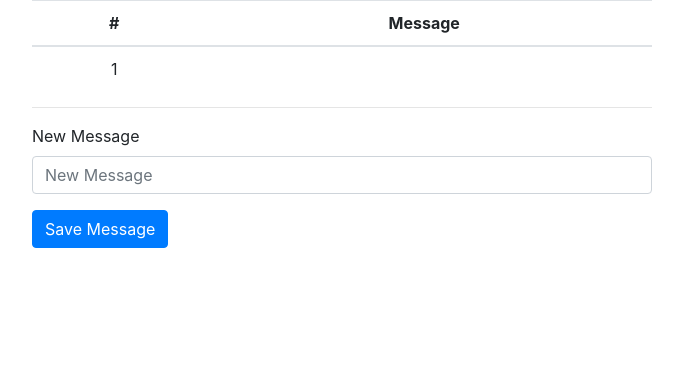
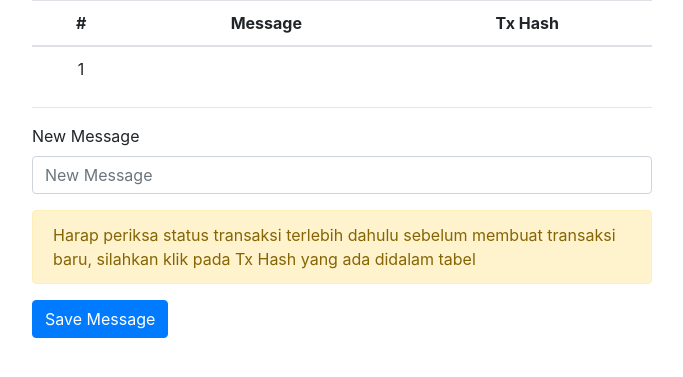
Before and after one commit to yafiabiyyu/InboxContract, a Flask app: template src/templates/index.html in a window 1280 px wide. Shown: the part 56-433 px from the top of the page, without its empty margins (298-981 px from the left). Run offline with Flask 2, Linux system fonts and the light colour scheme; the template is opened without the code that fills it: most values are stand-ins (such as "Sample title", 1, 10 or a date in 2020); parts of the project's set-up code (start-up, migrations or seed data) failed here and were passed over; some libraries are stand-ins or nearby versions.

Commit message:
menambahkan transaksi ropsten

```diff
--- a/src/app.py
+++ b/src/app.py
@@ -6,6 +6,7 @@
     redirect,
     url_for,
     make_response,
+    jsonify
 )
 import os
 from web3 import Web3
@@ -41,7 +42,7 @@
         transaction = contract.functions.SetMessage(str(new_message)).buildTransaction(
             {
                 "gas": 210000,
-                "gasPrice": web3.eth.gasPrice,
+                "gasPrice": web3.toWei('88','gwei'),
                 "from": str(default_account.address),
                 "nonce": nonce,
             }
@@ -49,7 +50,8 @@
         signed_txn = web3.eth.account.signTransaction(transaction, private_key=priv_key)
         tx_id = web3.eth.sendRawTransaction(signed_txn.rawTransaction)
         print(tx_id.hex())
-    return redirect(url_for("index"))
+        # return redirect(url_for("index"))
+    return jsonify({'tx_id':tx_id.hex()})
 
 
 def getMessage():
--- a/src/templates/index.html
+++ b/src/templates/index.html
@@ -20,7 +20,7 @@
         <div class="collapse navbar-collapse justify-content-end" id="navbarSupportedContent">
             <ul class="navbar-nav">
                 <li class="nav-item">
-                    <a href="#" class="nav-link active">Account : {{ account }}</a>
+                    <a href="https://ropsten.etherscan.io/address/{{ account }}" class="nav-link active">Account : {{ account }}</a>
                 </li>
             </ul>
         </div>
@@ -29,37 +29,65 @@
         <divv class="row">
             <div class="col-lg-12">
                 <div id="content">
-                    <table class="table">
+                    <table class="table" id="messageSection">
                         <thead>
                             <tr>
                                 <th class="text-center" scope="col">#</th>
                                 <th class="text-center" scope="col">Message</th>
+                                <th class="text-center" scope="col">Tx Hash</th>
                             </tr>
                         </thead>
                         <tbody>
                             <tr>
                                 <td class="text-center">1</td>
-                                <td class="text-center">{{ message }}</td>
+                                <td class="text-center" id="message_detail">{{ message }}</td>
+                                <td class="text-center">
+                                    <a href="" id="tx_hash"></a>
+                                </td>
                             </tr>
                         </tbody>
                     </table>
                     <hr/>
-                    <form action="{{url_for('setMessage')}}" method="POST">
-                        <div class="form-group">
-                            <label for="newMessage">New Message</label>
-                            <input type="text" name="new_message" id="new_message" placeholder="New Message" class="form-control">
-                        </div>
-                        <button type="submit" class="btn btn-primary">Save Message</button>
-                    </form>
+                    <div class="form-group">
+                        <label for="newMessage">New Message</label>
+                        <input type="text" name="new_message" id="new_message" placeholder="New Message" class="form-control">
+                    </div>
+                    <div class="alert alert-warning">
+                        Harap periksa status transaksi terlebih dahulu sebelum
+                        membuat transaksi baru, silahkan klik pada Tx Hash yang ada
+                        didalam tabel
+                    </div>
+                    <button class="btn btn-primary setNewMessage">Save Message</button>
                 </div>
             </div>
         </divv>
     </div>
     <!-- Latest compiled and minified JavaScript -->
-    <script src="https://code.jquery.com/jquery-3.2.1.slim.min.js" integrity="sha384-KJ3o2DKtIkvYIK3UENzmM7KCkRr/rE9/Qpg6aAZGJwFDMVNA/GpGFF93hXpG5KkN" crossorigin="anonymous"></script>
-    <script src="https://cdnjs.cloudflare.com/ajax/libs/popper.js/1.12.9/umd/popper.min.js" integrity="sha384-ApNbgh9B+Y1QKtv3Rn7W3mgPxhU9K/ScQsAP7hUibX39j7fakFPskvXusvfa0b4Q" crossorigin="anonymous"></script>
-    <script src="https://maxcdn.bootstrapcdn.com/bootstrap/4.0.0/js/bootstrap.min.js" integrity="sha384-JZR6Spejh4U02d8jOt6vLEHfe/JQGiRRSQQxSfFWpi1MquVdAyjUar5+76PVCmYl" crossorigin="anonymous"></script><script src="https://code.jquery.com/jquery-3.2.1.slim.min.js" integrity="sha384-KJ3o2DKtIkvYIK3UENzmM7KCkRr/rE9/Qpg6aAZGJwFDMVNA/GpGFF93hXpG5KkN" crossorigin="anonymous"></script>
-    <script src="https://cdnjs.cloudflare.com/ajax/libs/popper.js/1.12.9/umd/popper.min.js" integrity="sha384-ApNbgh9B+Y1QKtv3Rn7W3mgPxhU9K/ScQsAP7hUibX39j7fakFPskvXusvfa0b4Q" crossorigin="anonymous"></script>
+    <script src="{{ url_for('static', filename='js/jquery-3.5.1.min.js') }}"></script>
+
     <script src="https://maxcdn.bootstrapcdn.com/bootstrap/4.0.0/js/bootstrap.min.js" integrity="sha384-JZR6Spejh4U02d8jOt6vLEHfe/JQGiRRSQQxSfFWpi1MquVdAyjUar5+76PVCmYl" crossorigin="anonymous"></script>
+
+    <script src="https://maxcdn.bootstrapcdn.com/bootstrap/4.0.0/js/bootstrap.min.js" integrity="sha384-JZR6Spejh4U02d8jOt6vLEHfe/JQGiRRSQQxSfFWpi1MquVdAyjUar5+76PVCmYl" crossorigin="anonymous"></script>
+
+    <script>
+        $(document).ready(function(){
+            $('.setNewMessage').on('click', function(){
+                var newMessage = $('#new_message').val();
+                req = $.ajax({
+                    url:'/set/message',
+                    type:'POST',
+                    data:{new_message:newMessage}
+                });
+                req.done(function(data){
+                    $('#messageSection').fadeOut(1000).fadeIn(1000);
+                    $('#message_detail').html(newMessage);
+                    $('#tx_hash').html(data['tx_id']);
+                    $('#tx_hash').attr("href","https://ropsten.etherscan.io/tx/"+data['tx_id']);
+
+                    console.log(data['tx_id']);
+                });
+            });
+        });
+    </script>
 </body>
 </html>
```
